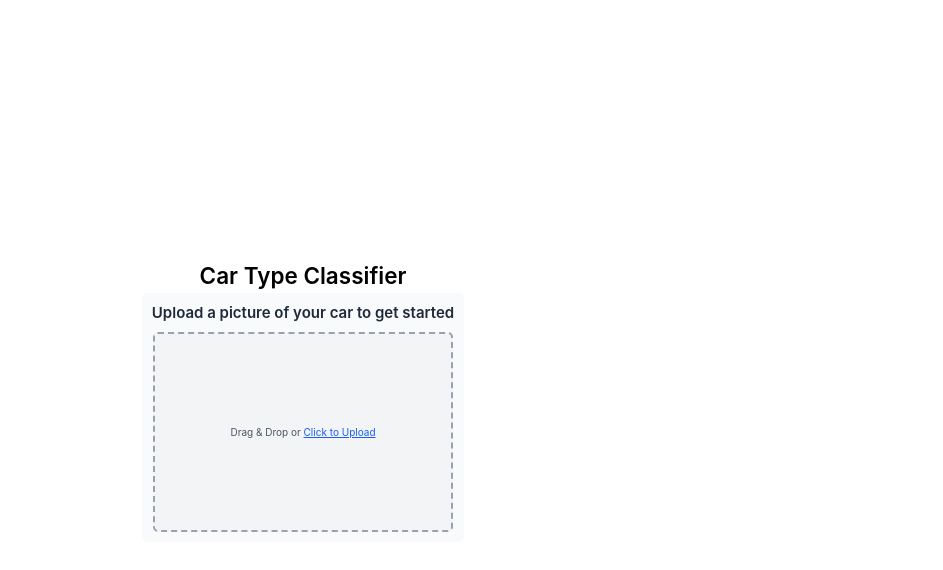
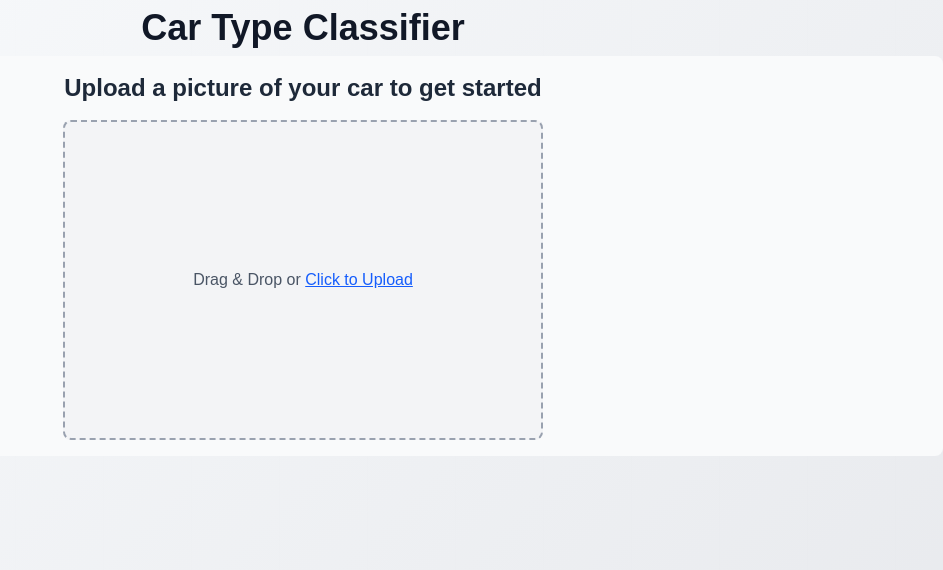
Before and after one commit to Safdari10/car-type-classifer, a Next.js app: page / in a window 1280 px wide. Shown: the top 570 px of the page, without its empty margins (337-1280 px from the left). Built offline with nearby package versions, Linux system fonts and the light colour scheme.

Commit message:
style: remove unnecessary html font-size rule and adjust body styles for improved layout

```diff
--- a/src/app/styles/global.css
+++ b/src/app/styles/global.css
@@ -9,14 +9,23 @@
     padding: 0;
   }
 
-  html {
-    font-size: 62.5%;
+  body {
+    min-height: 100vh;
+    background:
+      linear-gradient(135deg, rgba(248, 250, 252, 0.96), rgba(229, 231, 235, 0.92)),
+      repeating-linear-gradient(
+        90deg,
+        rgba(17, 24, 39, 0.05) 0,
+        rgba(17, 24, 39, 0.05) 1px,
+        transparent 1px,
+        transparent 88px
+      );
+    color: #111827;
+    font-family: Arial, Helvetica, sans-serif;
   }
 
-  body {
-    display: flex;
-    justify-content: center;
-    align-items: center;
-    min-height: 100vh;
+  button,
+  input {
+    font: inherit;
   }
 }
```
